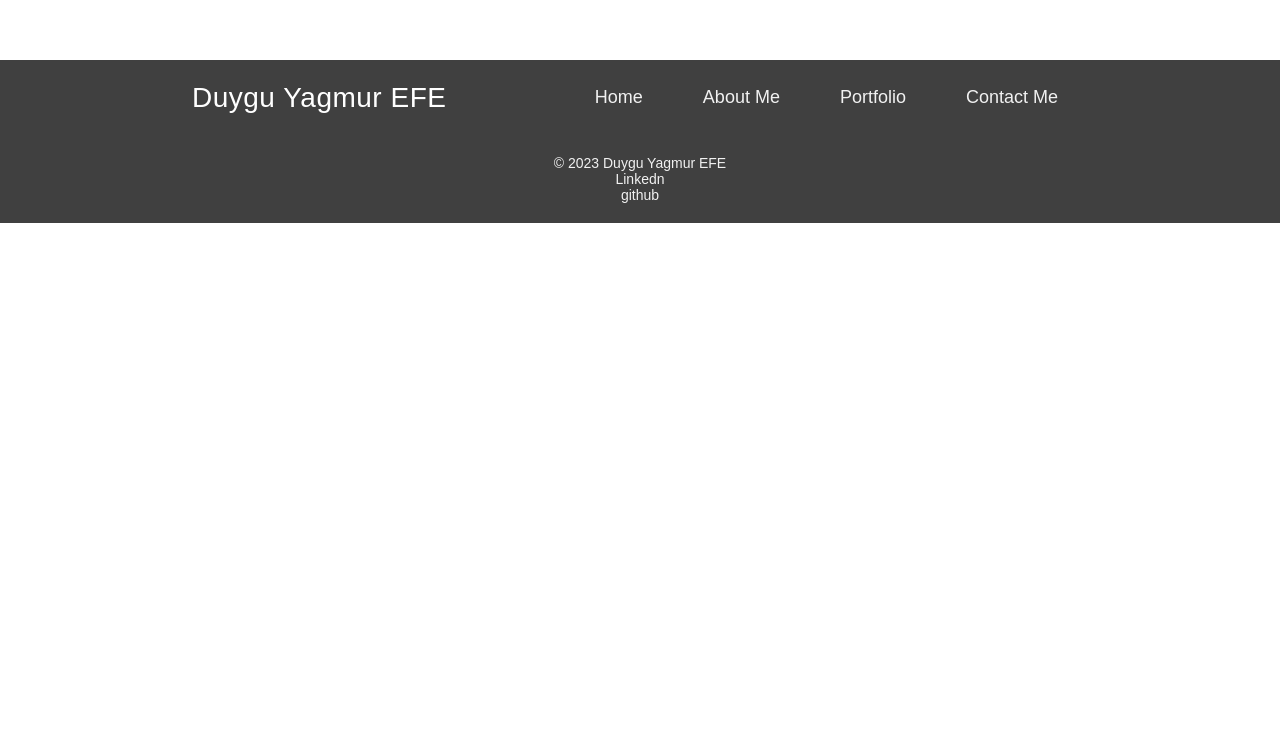
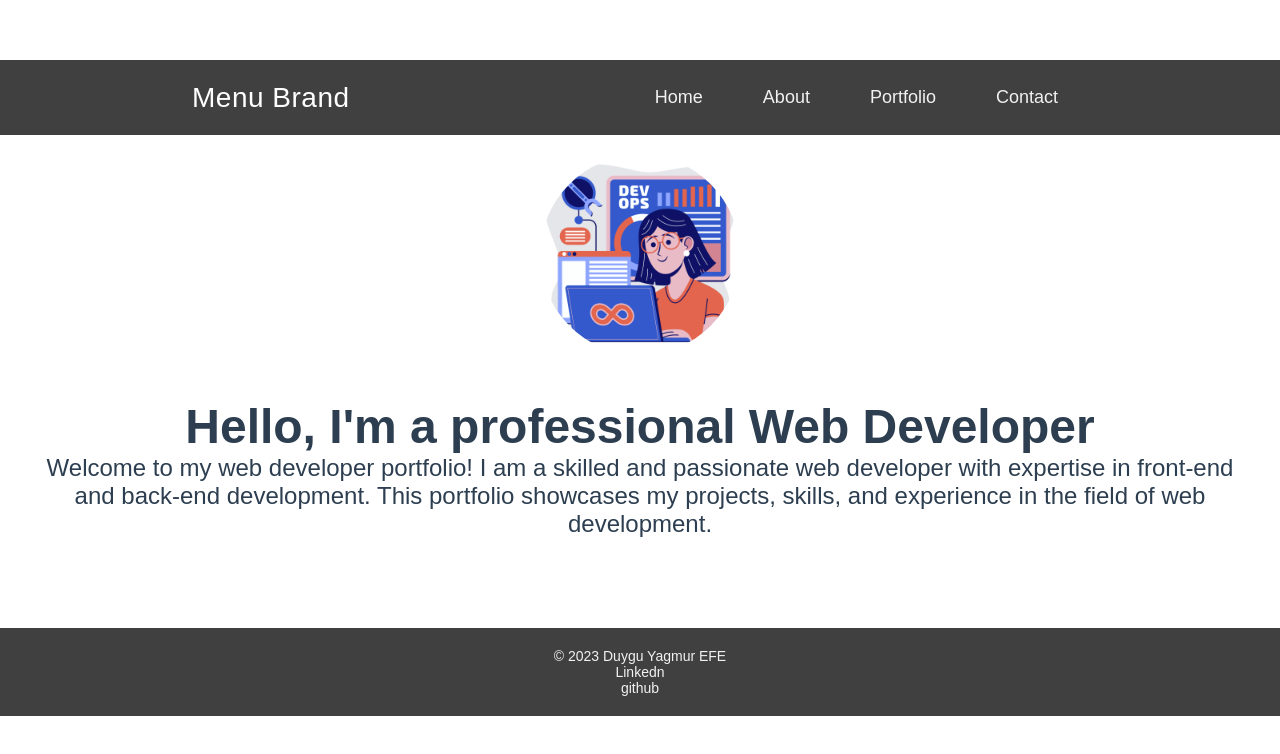
Before and after one commit to DYagmur/Portfolio, a Vue app: page / in a window 1280 px wide. Shown: the top 754 px of the page. Built offline with nearby package versions, Linux system fonts and the light colour scheme.

Commit message:
@media (max-width: 675px) Nav Bar issues is fixed

```diff
--- a/src/App.vue
+++ b/src/App.vue
@@ -1,24 +1,36 @@
 <template>
+  <div class="app">
+
+  </div>
   <HeaderComponent />
+<!--   <ContactComponent /> -->
+  <HomeComponent />
+  <FooterComponent />
 
-  <FooterComponent />
 </template>
 
 <script>
 import HeaderComponent from './components/HeaderComponent.vue';
+import HomeComponent from './components/HomeComponent.vue';
+/* import ContactComponent from './components/ContactComponent.vue'; */
 import FooterComponent from './components/FooterComponent.vue';
+
 
 export default {
   name: 'App',
   components: {
     HeaderComponent,
-    FooterComponent
+    FooterComponent,
+ /*    ContactComponent, */
+    HomeComponent
+    /* HelloWorld */
 
   }
 }
 </script>
 
 <style>
+
 #app {
   font-family: Avenir, Helvetica, Arial, sans-serif;
   -webkit-font-smoothing: antialiased;
--- a/src/components/FooterComponent.vue
+++ b/src/components/FooterComponent.vue
@@ -8,6 +8,7 @@
         <li class="nav-item">
             <a class="nav-link">github</a>
         </li>
+
     </ul>
     </footer>
   </template>
--- a/src/components/HeaderComponent.vue
+++ b/src/components/HeaderComponent.vue
@@ -1,41 +1,43 @@
 <template>
         <input type="checkbox" id="toggle">
+
         <nav>
             <a class="navbar-brand" href="#">
-            Duygu Yagmur EFE
+                Menu Brand
             </a>
+
             <label class="navbar-toggler" for="toggle">
                 <span class="bar"></span>
                 <span class="bar"></span>
                 <span class="bar"></span>
             </label>
+
             <ul class="nav-list">
                 <li class="nav-item">
                     <a class="nav-link">Home</a>
                 </li>
                 <li class="nav-item">
-                <a class="nav-link">About Me</a>
+                    <a class="nav-link">About</a>
                 </li>
                 <li class="nav-item">
                     <a class="nav-link">Portfolio</a>
                 </li>
                 <li class="nav-item">
-                <a class="nav-link">Contact Me </a>
+                    <a class="nav-link">Contact</a>
                 </li>
             </ul>
 
         </nav>
+
   </template>
 
   <script>
   export default {
     name: 'HeaderComponent',
-
-  }
+  };
   </script>
 
   <style>
-
   * {
     margin: 0;
     padding: 0;
@@ -96,6 +98,12 @@ nav .nav-list .nav-link {
 }
 
 @media (max-width: 675px) {
+
+    .profile-picture {
+        border: 1px solid red ;
+        margin-top: 200px;
+
+    }
 
     nav .nav-list {
         display: grid;
@@ -159,5 +167,4 @@ input:checked ~ nav .navbar-toggler .bar:nth-child(2) {
 input:checked ~ nav .navbar-toggler .bar:nth-child(3) {
     transform: rotate(-45deg);
 }
-
 </style>
--- /dev/null
+++ b/src/components/HomeComponent.vue
@@ -0,0 +1,87 @@
+<template>
+    <div class="profile-picture">
+      <img src="../assets/profile-picture.jpg" alt="Profile Picture">
+    </div>
+    <div class="home-page">
+      <div class="content">
+        <div class="text">
+          <h1>Hello, I'm a professional Web Developer</h1>
+          <p>
+            Welcome to my web developer portfolio! I am a skilled and passionate web developer with expertise in front-end and back-end development. This portfolio showcases my projects, skills, and experience in the field of web development.
+
+          </p>
+        </div>
+      </div>
+    </div>
+  </template>
+
+  <script>
+  export default {
+    name: 'HomeComponent'
+  };
+  </script>
+
+  <style scoped>
+  .home-page {
+    max-width: 800px;
+    margin: 0 auto;
+    padding: 40px;
+  }
+
+  .content {
+    display: flex;
+    flex-direction: column;
+    align-items: center;
+  }
+
+  .text {
+    text-align: center;
+    margin-bottom: 20px;
+  }
+
+  h1 {
+    font-size: 28px;
+  }
+
+  p {
+    font-size: 16px;
+    margin-bottom: 30px;
+  }
+
+  .profile-picture img {
+    width: 200px;
+    height: auto;
+    border-radius: 50%;
+    margin-top: 20px;
+  }
+
+  @media (min-width: 768px) {
+    /* Styles for tablets */
+    .home-page {
+      max-width: 1024px;
+    }
+
+    h1 {
+      font-size: 36px;
+    }
+
+    p {
+      font-size: 20px;
+    }
+  }
+
+  @media (min-width: 1025px) {
+    /* Styles for desktop */
+    .home-page {
+      max-width: 1280px;
+    }
+
+    h1 {
+      font-size: 48px;
+    }
+
+    p {
+      font-size: 24px;
+    }
+  }
+  </style>
```
Also changed, not shown: src/components/Contact.vue (deleted), src/components/Portfolio.vue (deleted), 2 other files (tests, documents, lock files or other folders). Lines whose indentation alone changed are shown as unchanged.
